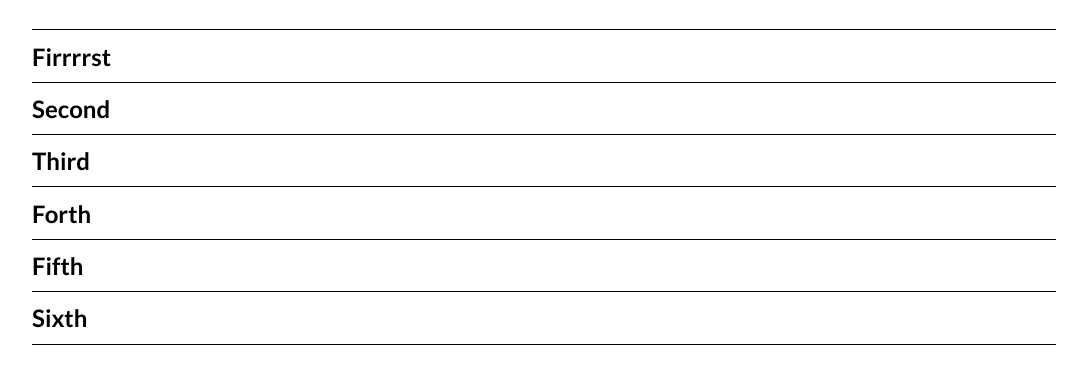
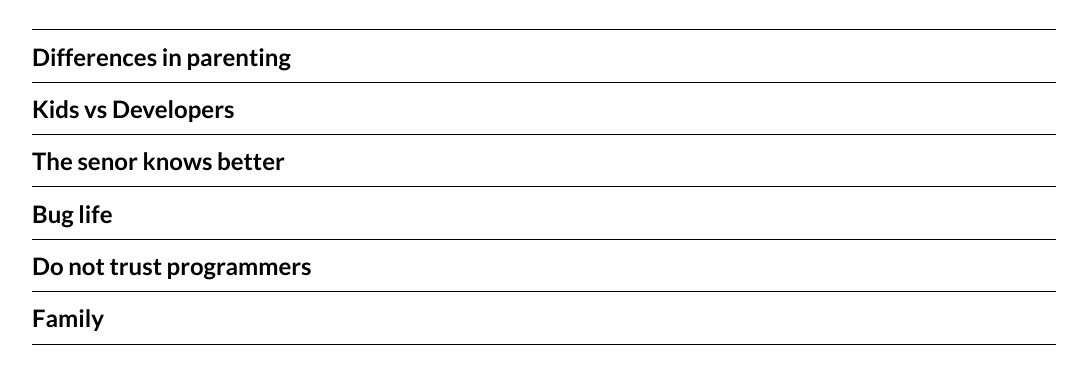
Before and after one commit to conceptroot/cssBayan, a plain HTML site: page cssBayan/index.html in a window 1280 px wide. Shown: the part 92-476 px from the top of the page, without its empty margins (96-1183 px from the left). Drawn offline with Linux system fonts and the light colour scheme.

Commit message:
feat: new names of mems (Sun, March 12, 2023 18:43:00)

```diff
--- a/cssBayan/index.html
+++ b/cssBayan/index.html
@@ -15,7 +15,7 @@
                 <input type="radio" id="1" class="meme-checkbox" name="memes-radios">
                 <label class="meme-title" for="1">
                     <div class="row">
-                        <div class="meme-title">Firrrrst</div>
+                        <div class="meme-title">Differences in parenting</div>
                         <div class="meme-icon"></div>
                     </div>
                     <div class="meme-content">
@@ -27,7 +27,7 @@
                 <input type="radio" id="2" class="meme-checkbox" name="memes-radios">
                 <label class="meme-title" for="2">
                     <div class="row">
-                        <div class="meme-title">Second</div>
+                        <div class="meme-title">Kids vs Developers</div>
                         <div class="meme-icon"></div>
                     </div>
                     <div class="meme-content">
@@ -39,7 +39,7 @@
                 <input type="radio" id="3" class="meme-checkbox" name="memes-radios">
                 <label class="meme-title" for="3">
                     <div class="row">
-                        <div class="meme-title">Third</div>
+                        <div class="meme-title">The senor knows better</div>
                         <div class="meme-icon"></div>
                     </div>
                     <div class="meme-content">
@@ -51,7 +51,7 @@
                 <input type="radio" id="4" class="meme-checkbox" name="memes-radios">
                 <label class="meme-title" for="4">
                     <div class="row">
-                        <div class="meme-title">Forth</div>
+                        <div class="meme-title">Bug life</div>
                         <div class="meme-icon"></div>
                     </div>
                     <div class="meme-content">
@@ -63,7 +63,7 @@
                 <input type="radio" id="5" class="meme-checkbox" name="memes-radios">
                 <label class="meme-title" for="5">
                     <div class="row">
-                        <div class="meme-title">Fifth</div>
+                        <div class="meme-title">Do not trust programmers</div>
                         <div class="meme-icon"></div>
                     </div>
                     <div class="meme-content">
@@ -75,7 +75,7 @@
                 <input type="radio" id="6" class="meme-checkbox" name="memes-radios">
                 <label class="meme-title" for="6">
                     <div class="row">
-                        <div class="meme-title">Sixth</div>
+                        <div class="meme-title">Family</div>
                         <div class="meme-icon"></div>
                     </div>
                     <div class="meme-content">
--- a/cssBayan/style.css
+++ b/cssBayan/style.css
@@ -94,7 +94,7 @@ body {
 }
 
 .meme-checkbox:checked + label {
-    background-color: aqua;
+    /* background-color: aqua; */
 }
 .meme-checkbox:checked + label img{
     width: var(--img-size);
```
